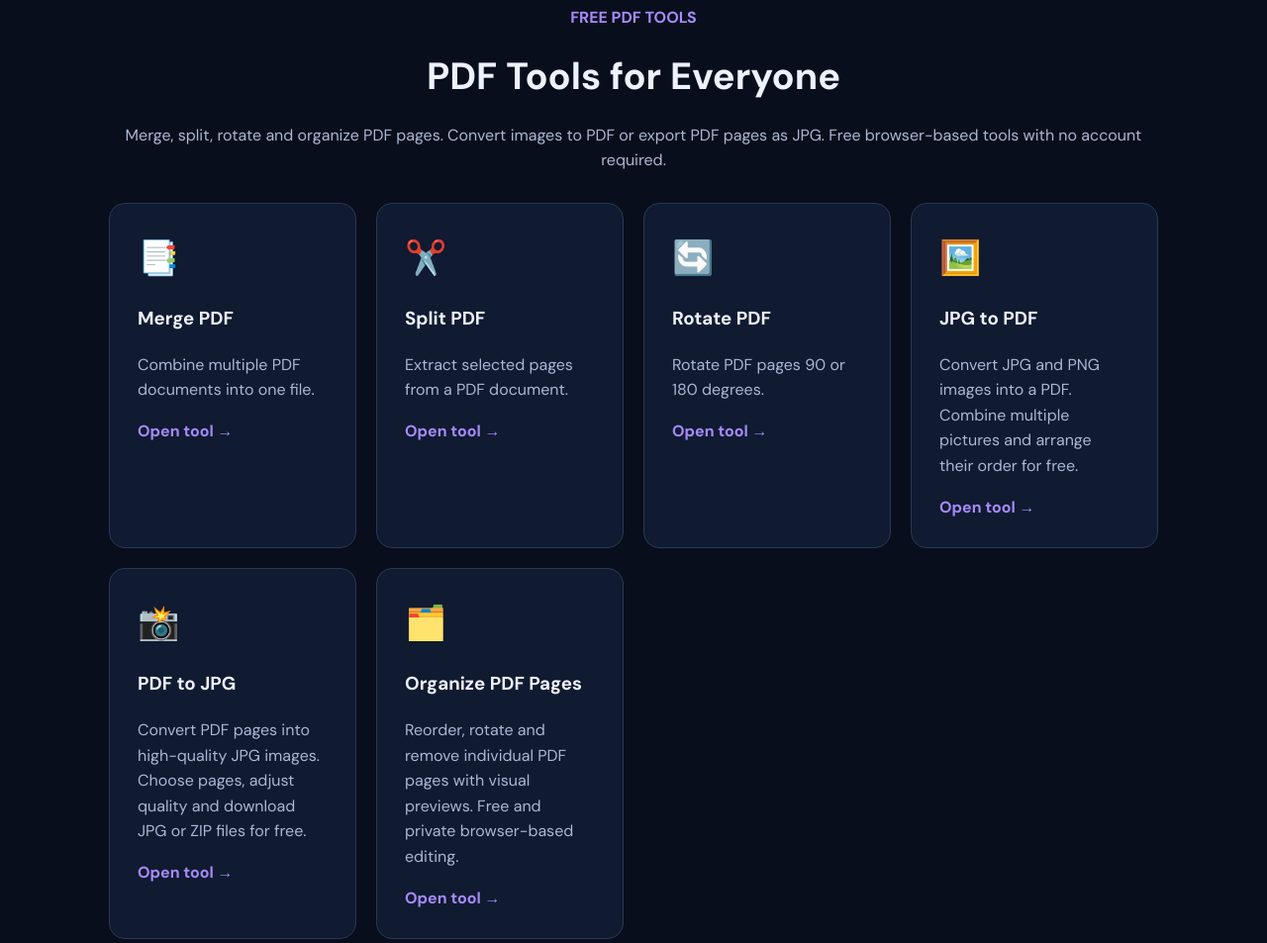
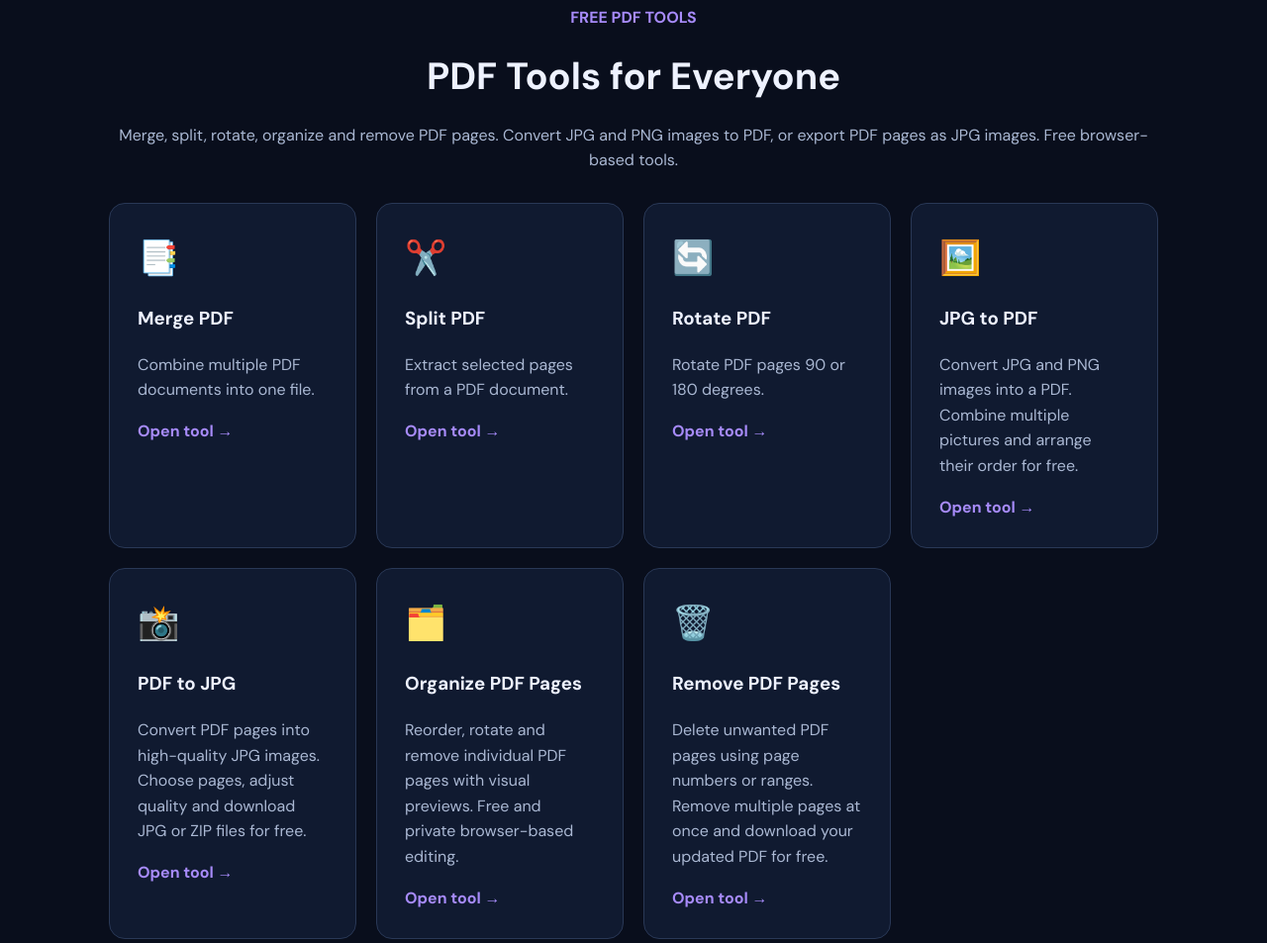
Before and after one commit to poomra2549-netizen/freeaitools, a plain HTML site: page index.html in a window 1280 px wide. Shown: the part 840-1793 px from the top of the page at 99% size. Drawn offline with Linux system fonts and the light colour scheme.

Commit message:
Add Remove PDF Pages to homepage

```diff
--- a/index.html
+++ b/index.html
@@ -35,11 +35,13 @@
   <div style="text-align:center;margin-bottom:30px;">
     <p style="color:#a78bfa;font-weight:bold;">FREE PDF TOOLS</p>
     <h2 style="font-size:clamp(26px,4vw,38px);margin:10px 0;">PDF Tools for Everyone</h2>
+
 <p style="color:#aab8d3;">
-  Merge, split, rotate and organize PDF pages.
-  Convert images to PDF or export PDF pages as JPG.
-  Free browser-based tools with no account required.
+  Merge, split, rotate, organize and remove PDF pages.
+  Convert JPG and PNG images to PDF, or export PDF
+  pages as JPG images. Free browser-based tools.
 </p>
+
   </div>
 
   <div style="display:grid;grid-template-columns:repeat(auto-fit,minmax(230px,1fr));gap:20px;">
@@ -125,6 +127,27 @@
 
 </a>
 <!-- End Organize PDF Card -->
+
+<!-- Remove PDF Pages Card -->
+<a href="/remove-pdf-pages.html"
+   style="display:block;padding:28px;background:#101a30;border:1px solid #293856;border-radius:16px;text-decoration:none;color:#eef2ff;">
+
+  <div style="font-size:34px;">🗑️</div>
+
+  <h3>Remove PDF Pages</h3>
+
+  <p style="color:#aab8d3;">
+    Delete unwanted PDF pages using page numbers
+    or ranges. Remove multiple pages at once
+    and download your updated PDF for free.
+  </p>
+
+  <span style="color:#a78bfa;font-weight:bold;">
+    Open tool &rarr;
+  </span>
+
+</a>
+<!-- End Remove PDF Pages Card -->
 
 
   </div>
```
